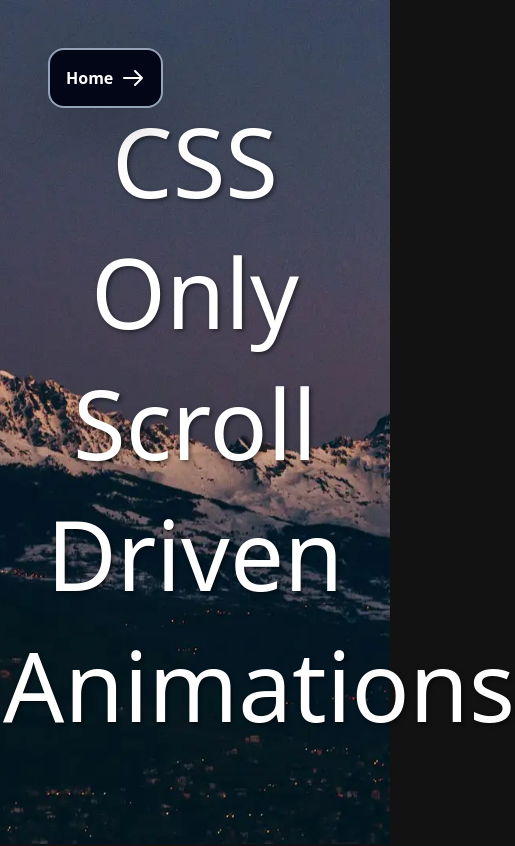
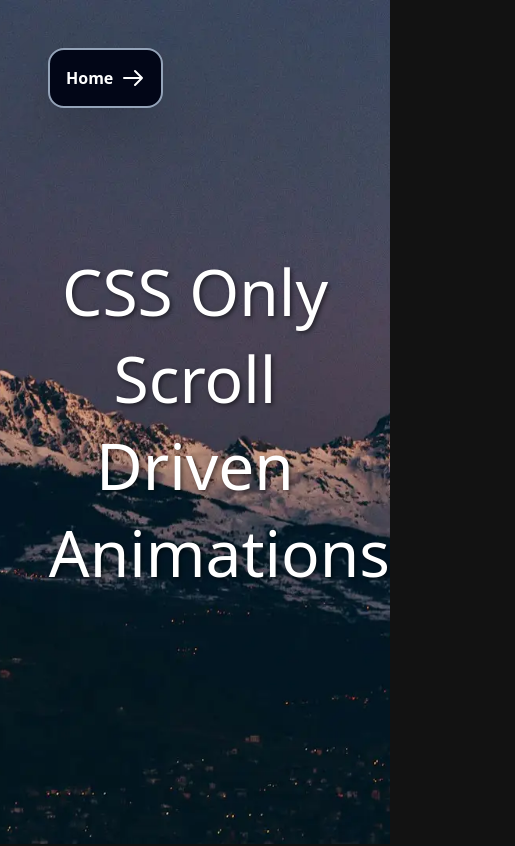
Before and after one commit to push-on/svelte-css-animations, a SvelteKit app: page /scroll_animation in a window 390 px wide. Shown: the top 846 px of the page, 515 px wide, since content can reach past the window. Built offline with nearby package versions, Linux system fonts and the light colour scheme.

Commit message:
screen size update

```diff
--- a/src/routes/+page.svelte
+++ b/src/routes/+page.svelte
@@ -62,7 +62,11 @@
     font-family: "Segoe UI", Tahoma, Geneva, Verdana, sans-serif;
     font-weight: 100;
     user-select: none;
+    @media (max-width: 640px) {
+      font-size: 3rem;
+    }
   }
+
   span {
     font-weight: 400;
     background: linear-gradient(
--- a/src/routes/scroll_animation/+page.svelte
+++ b/src/routes/scroll_animation/+page.svelte
@@ -140,7 +140,7 @@
     display: flex;
     justify-content: center;
     align-items: center;
-
+    width: 100vw;
     .hero-content {
       text-align: center;
       text-shadow: 2px 2px 4px rgba(0, 0, 0, 0.5);
@@ -153,6 +153,9 @@
         max-width: 75%;
         margin-left: auto;
         margin-right: auto;
+        @media (max-width: 640px) {
+          font-size: 4rem;
+        }
       }
     }
   }
```
